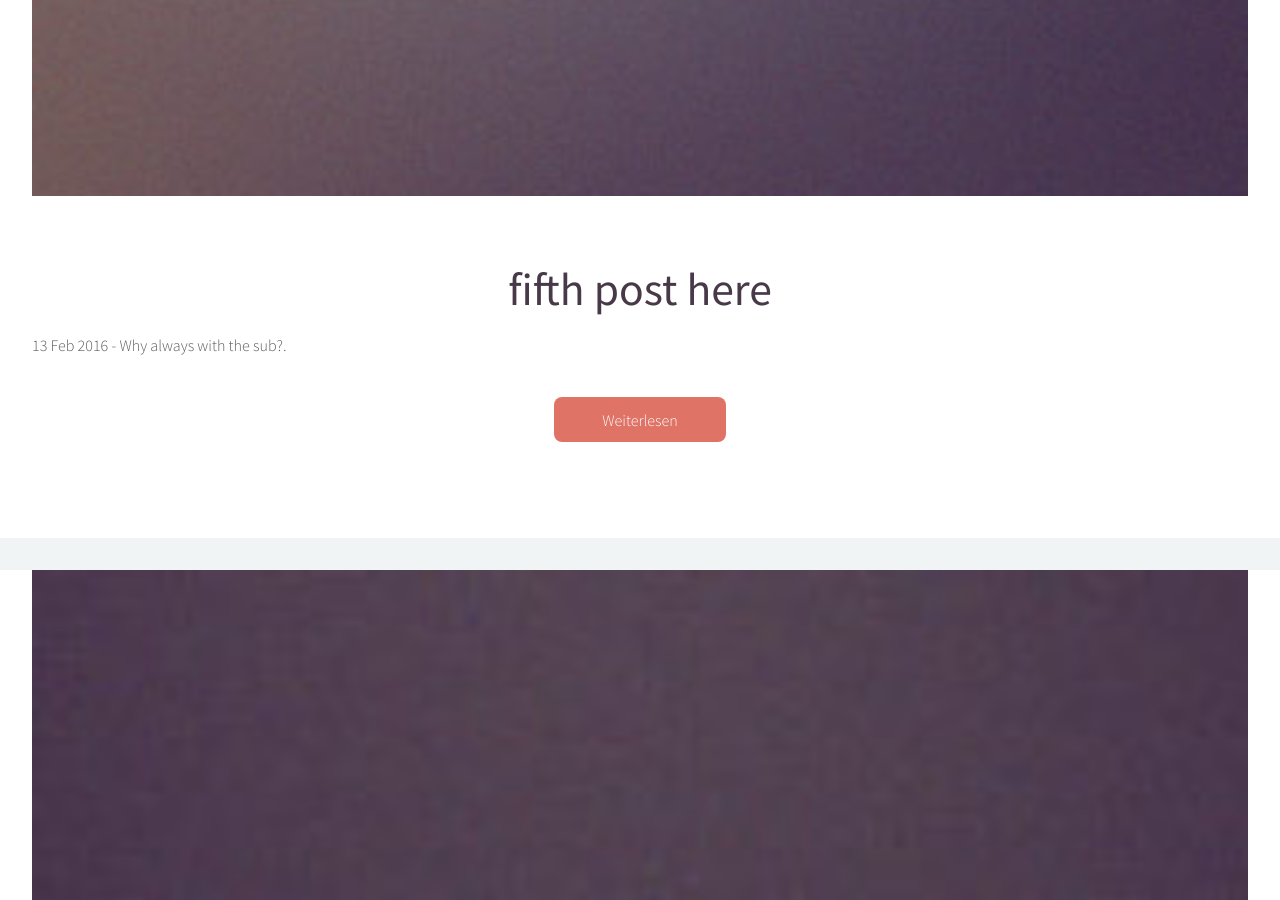
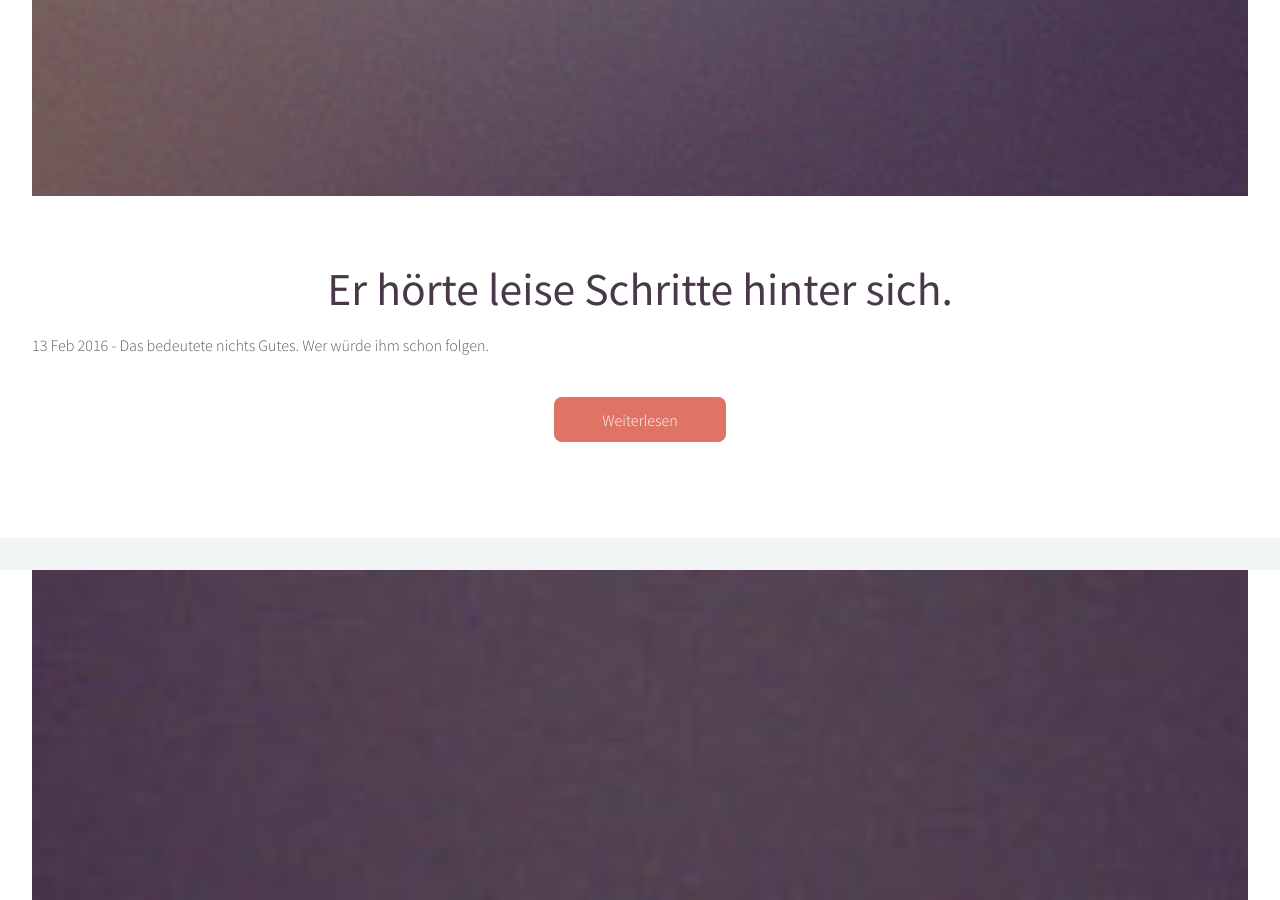
Before and after one commit to LieselWaeppen/LieselWaeppen.github.io, a Jekyll site: the page built from blog/index.html, in a window 1280 px wide and 900 px high, scrolled down 3491 px. Built offline with Jekyll 4.4.1, drawn with Linux system fonts in a browser that asks for light colours; nearby versions of some CDN libraries; some of the changed lines change nothing that is shown.

Commit message:
Updated 2016-02-13-fifth-post-here.md

```diff
--- a/_posts/2016-02-13-fifth-post-here.md
+++ b/_posts/2016-02-13-fifth-post-here.md
@@ -1,16 +1,18 @@
 ---
 layout: post
-subtitle: "Why always with the sub?"
+subtitle: Das bedeutete nichts Gutes. Wer würde ihm schon folgen
 date: "Sat Feb 13 2016 01:00:00 GMT+0100 (Mitteleuropäische Zeit)"
 author: Liesel Wäppen
 img: /img/pic08.jpg
 published: true
 tags: ""
-title: fifth post here
+title: Er hörte leise Schritte hinter sich.
 ---
 
+Er hörte leise Schritte hinter sich. Das bedeutete nichts Gutes. Wer würde ihm schon folgen, spät in der Nacht und dazu noch in dieser engen Gasse mitten im übel beleumundeten Hafenviertel? Gerade jetzt, wo er das Ding seines Lebens gedreht hatte und mit der Beute verschwinden wollte! Hatte einer seiner zahllosen Kollegen dieselbe Idee gehabt, ihn beobachtet und abgewartet, um ihn nun um die Früchte seiner Arbeit zu erleichtern?
 
+Oder gehörten die Schritte hinter ihm zu einem der unzähligen Gesetzeshüter dieser Stadt, und die stählerne Acht um seine Handgelenke würde gleich zuschnappen? Er konnte die Aufforderung stehen zu bleiben schon hören. Gehetzt sah er sich um. Plötzlich erblickte er den schmalen Durchgang. Blitzartig drehte er sich nach rechts und verschwand zwischen den beiden Gebäuden. Beinahe wäre er dabei über den umgestürzten Mülleimer gefallen, der mitten im Weg lag.
 
-## A New Post
+Er versuchte, sich in der Dunkelheit seinen Weg zu ertasten und erstarrte: Anscheinend gab es keinen anderen Ausweg aus diesem kleinen Hof als den Durchgang, durch den er gekommen war. Die Schritte wurden lauter und lauter, er sah eine dunkle Gestalt um die Ecke biegen. Fieberhaft irrten seine Augen durch die nächtliche Dunkelheit und suchten einen Ausweg. War jetzt wirklich alles vorbei, waren alle Mühe und alle Vorbereitungen umsonst?
 
-Enter text in [Markdown](http://daringfireball.net/projects/markdown/). Use the toolbar above, or click the **?** button for formatting help.
+Er presste sich ganz eng an die Wand hinter ihm und hoffte, der Verfolger würde ihn übersehen, als plötzlich neben ihm mit kaum wahrnehmbarem Quietschen eine Tür im nächtlichen Wind hin und her schwang. Könnte dieses der flehentlich herbeigesehnte Ausweg aus seinem Dilemma sein? Langsam bewegte er sich auf die offene Tür zu, immer dicht an die Mauer gepresst. Würde diese Tür seine Rettung werden?
```
